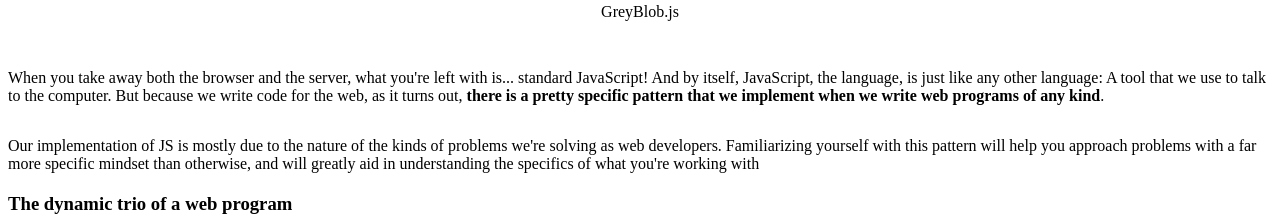
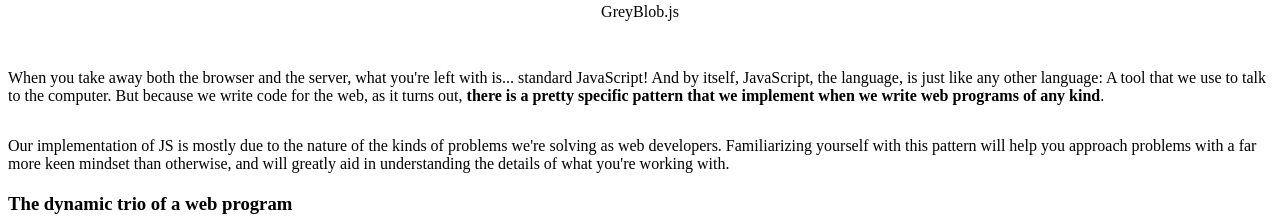
Before and after one commit to rreubenreyes/try-coding-its-fun, a Gatsby site: page /posts/deblobbing-javascript/ in a window 1280 px wide. Shown: the part 6260-6484 px from the top of the page. Built offline with nearby package versions, Linux system fonts and the light colour scheme; Gatsby itself is replaced by a stand-in of ours; some packages are replaced by stand-ins of ours.

Commit message:
fix typos; remove the word "specific" used 3 times in a row

```diff
--- a/src/static/posts/deblobbing-javascript.md
+++ b/src/static/posts/deblobbing-javascript.md
@@ -79,7 +79,7 @@ Once you accept this separation between language (JavaScript) and environment (c
 
 When you take away both the browser and the server, what you're left with is... standard JavaScript! And by itself, JavaScript, the language, is just like any other language: A tool that we use to talk to the computer. But because we write code for the web, as it turns out, **there is a pretty specific pattern that we implement when we write web programs of any kind**.
 
-Our implementation of JS is mostly due to the nature of the kinds of problems we're solving as web developers. Familiarizing yourself with this pattern will help you approach problems with a far more specific mindset than otherwise, and will greatly aid in understanding the specifics of what you're working with
+Our implementation of JS is mostly due to the nature of the kinds of problems we're solving as web developers. Familiarizing yourself with this pattern will help you approach problems with a far more keen mindset than otherwise, and will greatly aid in understanding the details of what you're working with.
 
 ### The dynamic trio of a web program
 
```
